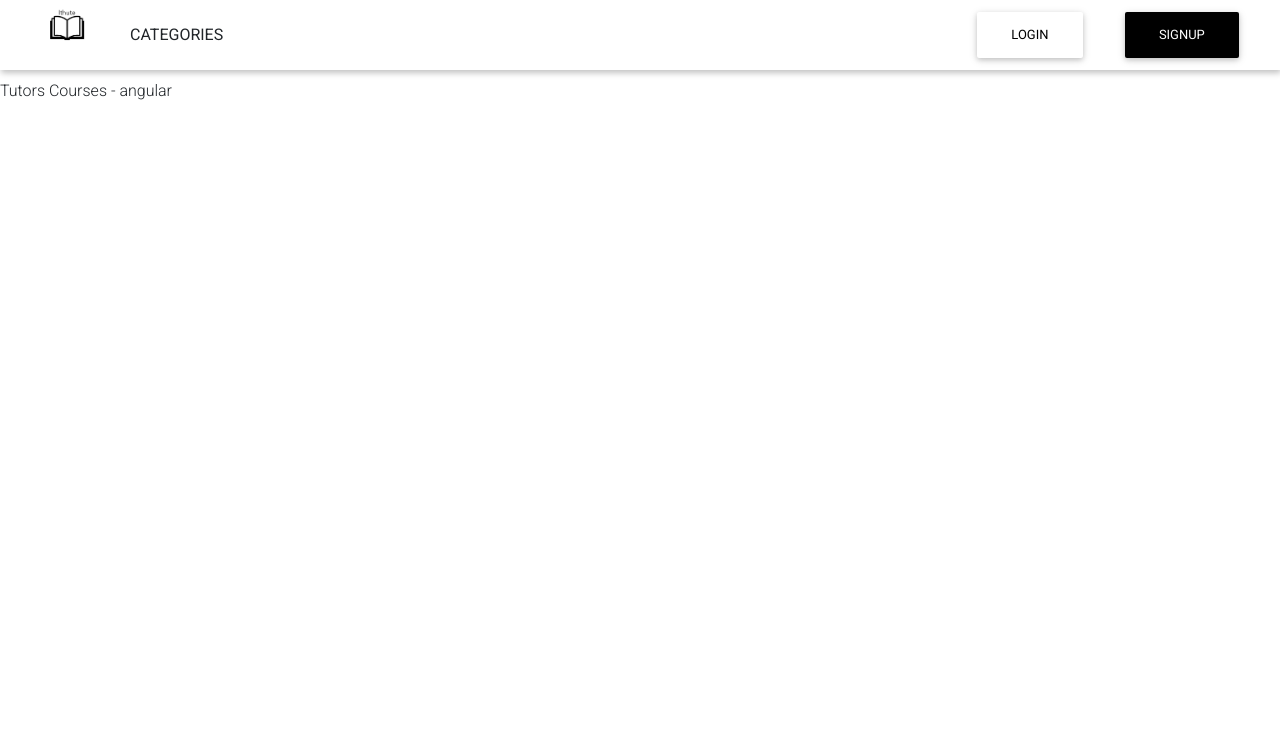
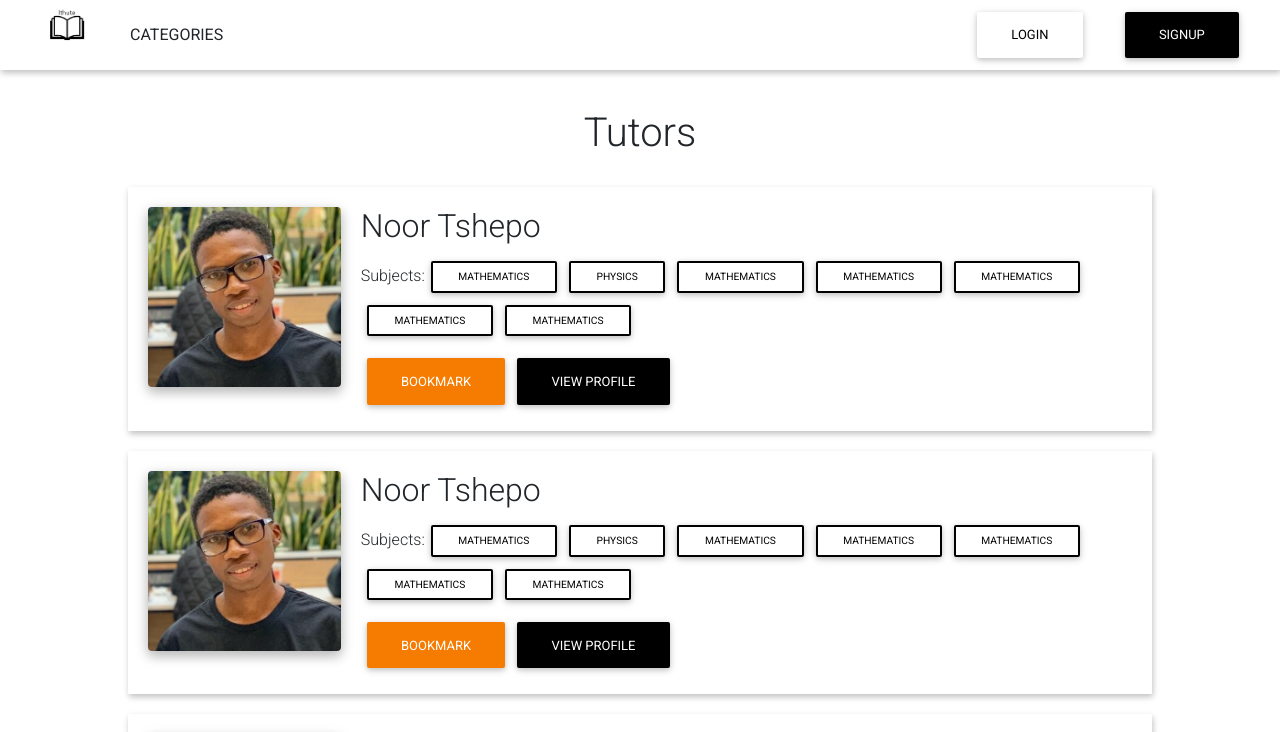
Before and after one commit to NoorMosia/tutorsApp, a React (Create React App) app: page /tutors/angular in a window 1280 px wide. Shown: the top 732 px of the page. Built offline with nearby package versions, Linux system fonts and the light colour scheme.

Commit message:
added cards for tutors

```diff
--- a/src/UI/Layout/Layout.js
+++ b/src/UI/Layout/Layout.js
@@ -1,7 +1,5 @@
 import React from "react";
 import { Route, Switch } from "react-router-dom";
-
-
 import * as Styles from "./Layout.module.css";
 import Navbar from "../Navbar/Navbar";
 
--- a/src/components/HorizontalCards/HorizontalCards.js
+++ b/src/components/CardsContainer/CardsContainer.js
@@ -1,10 +1,10 @@
 import React from "react";
 import { Link } from "react-router-dom"
 
-import * as Styles from "./HorizontalCards.module.css"
-import Card from "./../Card/Card";
+import * as Styles from "./CardsContainer.module.css"
+import Card from "../Card/Card";
 
-const HorizontalCards = props => {
+const CardsContainer = props => {
     let cards = [];
     for (let i = 0; i < 4; i++) {
         cards.push
@@ -18,7 +18,7 @@ const HorizontalCards = props => {
             )
     }
     return (
-        <div className={Styles.HorizontalCards}>
+        <div>
             <h2 className={Styles.Title}>
                 {props.title}
             </h2>
@@ -36,4 +36,4 @@ const HorizontalCards = props => {
     )
 }
 
-export default HorizontalCards;
+export default CardsContainer;
--- /dev/null
+++ b/src/components/HorizontalCard/HorizontalCard.js
@@ -0,0 +1,43 @@
+import React from "react";
+import * as Styles from "./HorizontalCard.module.css";
+import {
+    MDBBtn
+} from 'mdbreact';
+
+const HorizontalCard = () => {
+    return (
+        <div className={Styles.HorizontalCard}>
+            <div className={Styles.Left}>
+                <div className={Styles.Image}>
+                    <img
+                        tag="img"
+                        src={`${process.env.PUBLIC_URL}/assets/noor.jpg`}
+                        className="rounded z-depth-1-half img-fluid"
+                        alt="Sample avatar"
+                    />
+                </div>
+            </div>
+            <div className={Styles.Right}>
+                <div className={Styles.Title}>
+                    <h2>Noor Tshepo</h2>
+                </div>
+                <div className={Styles.Courses}>
+                    Subjects:
+                    <MDBBtn rounded outline size="sm" color="black">mathematics</MDBBtn>
+                    <MDBBtn rounded outline size="sm" color="black">physics</MDBBtn>
+                    <MDBBtn rounded outline size="sm" color="black">mathematics</MDBBtn>
+                    <MDBBtn rounded outline size="sm" color="black">mathematics</MDBBtn>
+                    <MDBBtn rounded outline size="sm" color="black">mathematics</MDBBtn>
+                    <MDBBtn rounded outline size="sm" color="black">mathematics</MDBBtn>
+                    <MDBBtn rounded outline size="sm" color="black">mathematics</MDBBtn>
+                </div>
+                <div className={Styles.Buttons}>
+                    <MDBBtn color="orange">Bookmark</MDBBtn>
+                    <MDBBtn color="black">View Profile</MDBBtn>
+                </div>
+            </div>
+        </div>
+    )
+}
+
+export default HorizontalCard;
--- /dev/null
+++ b/src/components/HorizontalCard/HorizontalCard.module.css
@@ -0,0 +1,29 @@
+.HorizontalCard {
+    display: flex;
+    width: 80%;
+    box-shadow: 1px 3px 6px rgb(194, 194, 194);
+    margin: 20px auto;
+    padding: 20px;
+}
+
+.Left {
+    width: 20%;
+}
+
+.Right {
+    width: 80%;
+    margin-left: 20px;
+}
+
+.Title {
+    font-weight: bolder;
+}
+
+.Courses {
+    margin: 10px 0;
+}
+
+.Button {
+    display: block;
+    margin: 0 auto;
+}
--- a/src/containers/Home/Home.js
+++ b/src/containers/Home/Home.js
@@ -2,7 +2,7 @@ import React from "react";
 import * as Styles from "./Home.module.css"
 
 import Banner from "./../../components/banner/Banner";
-import HorizontalCards from "./../../components/HorizontalCards/HorizontalCards";
+import CardsContainer from "../../components/CardsContainer/CardsContainer";
 import Features from "./../../components/Features/Features";
 import Team from "../../components/Team/Team";
 import Footer from "./../../components/Footer/Footer";
@@ -21,21 +21,22 @@ const Home = () => {
 
                 <div className={Styles.Courses}>
                     <div className={Styles.CardsContainer}>
-                        <HorizontalCards
+                        <CardsContainer
                             title="grade school"
+                            id={data.id}
                             data={data.gradeSchool}
                         />
                     </div>
 
                     <div className={Styles.CardsContainer}>
-                        <HorizontalCards
+                        <CardsContainer
                             title="Programming"
                             data={data.Programming}
                         />
                     </div>
 
                     <div className={Styles.CardsContainer}>
-                        <HorizontalCards
+                        <CardsContainer
                             title="web development"
                             data={data.webDevelopment}
                         />
--- a/src/containers/Login/Login.js
+++ b/src/containers/Login/Login.js
@@ -1,11 +1,9 @@
 import React from "react";
-import { MDBContainer, MDBRow, MDBCol, MDBInput, MDBBtn } from 'mdbreact';
+import { MDBContainer, MDBInput, MDBBtn } from 'mdbreact';
 
 const FormPage = () => {
     return (
         <MDBContainer>
-            <MDBRow>
-                <MDBCol md="6">
             <form>
                 <p className="h5 text-center mb-4">Sign in</p>
                 <div className="grey-text">
@@ -17,8 +15,6 @@ const FormPage = () => {
                     <MDBBtn>Login</MDBBtn>
                 </div>
             </form>
-                </MDBCol>
-            </MDBRow>
         </MDBContainer>
     );
 };
--- a/src/containers/Signup/Signup.js
+++ b/src/containers/Signup/Signup.js
@@ -1,11 +1,9 @@
 import React from "react";
-import { MDBContainer, MDBRow, MDBCol, MDBBtn, MDBInput } from 'mdbreact';
+import { MDBContainer, MDBBtn, MDBInput } from 'mdbreact';
 
 const FormPage = () => {
     return (
         <MDBContainer>
-            <MDBRow>
-                <MDBCol md="6">
             <form>
                 <p className="h5 text-center mb-4">Sign up</p>
                 <div className="grey-text">
@@ -21,8 +19,6 @@ const FormPage = () => {
                     <MDBBtn color="primary">Register</MDBBtn>
                 </div>
             </form>
-                </MDBCol>
-            </MDBRow>
         </MDBContainer>
     );
 };
--- a/src/containers/Tutors/Tutors.js
+++ b/src/containers/Tutors/Tutors.js
@@ -1,11 +1,23 @@
 import React from "react";
 
-const SectionCourses = props => {
+import * as Styles from "./Tutors.module.css";
+
+import HorizontalCard from "../../components/HorizontalCard/HorizontalCard"
+
+const Tutors = props => {
     return (
-        <div>
-            Tutors Courses - {props.match.params.id}
+        <div className={Styles.Tutors}>
+            <div className={Styles.Heading}>
+                <h1> {props.title} Tutors</h1>
+            </div>
+
+            <HorizontalCard></HorizontalCard>
+            <HorizontalCard></HorizontalCard>
+            <HorizontalCard></HorizontalCard>
+            <HorizontalCard></HorizontalCard>
+            {props.match.params.id}
         </div>
     )
 }
 
-export default SectionCourses;
+export default Tutors;
--- a/src/containers/Tutors/Tutors.module.css
+++ b/src/containers/Tutors/Tutors.module.css
@@ -0,0 +1,9 @@
+.Tutors {
+    width: 100%;
+}
+
+.Heading {
+    margin: 30px 0;
+    text-align: center;
+    text-transform: capitalize;
+}
```
Also changed, not shown: src/components/CardsContainer/CardsContainer.module.css (renamed from src/components/HorizontalCards/HorizontalCards.module.css), 1 other file (tests, documents, lock files or other folders). Lines whose indentation alone changed are shown as unchanged.
